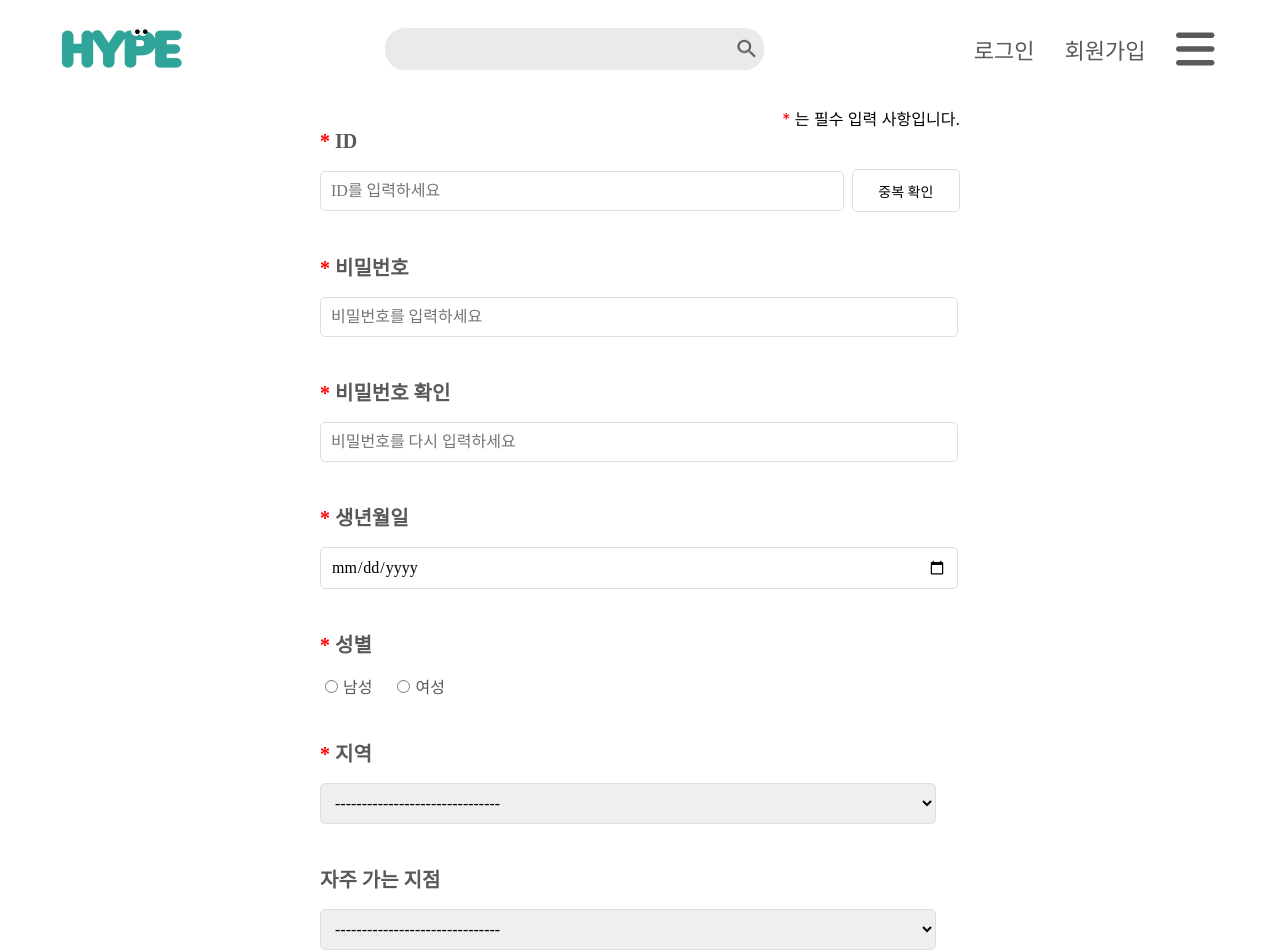
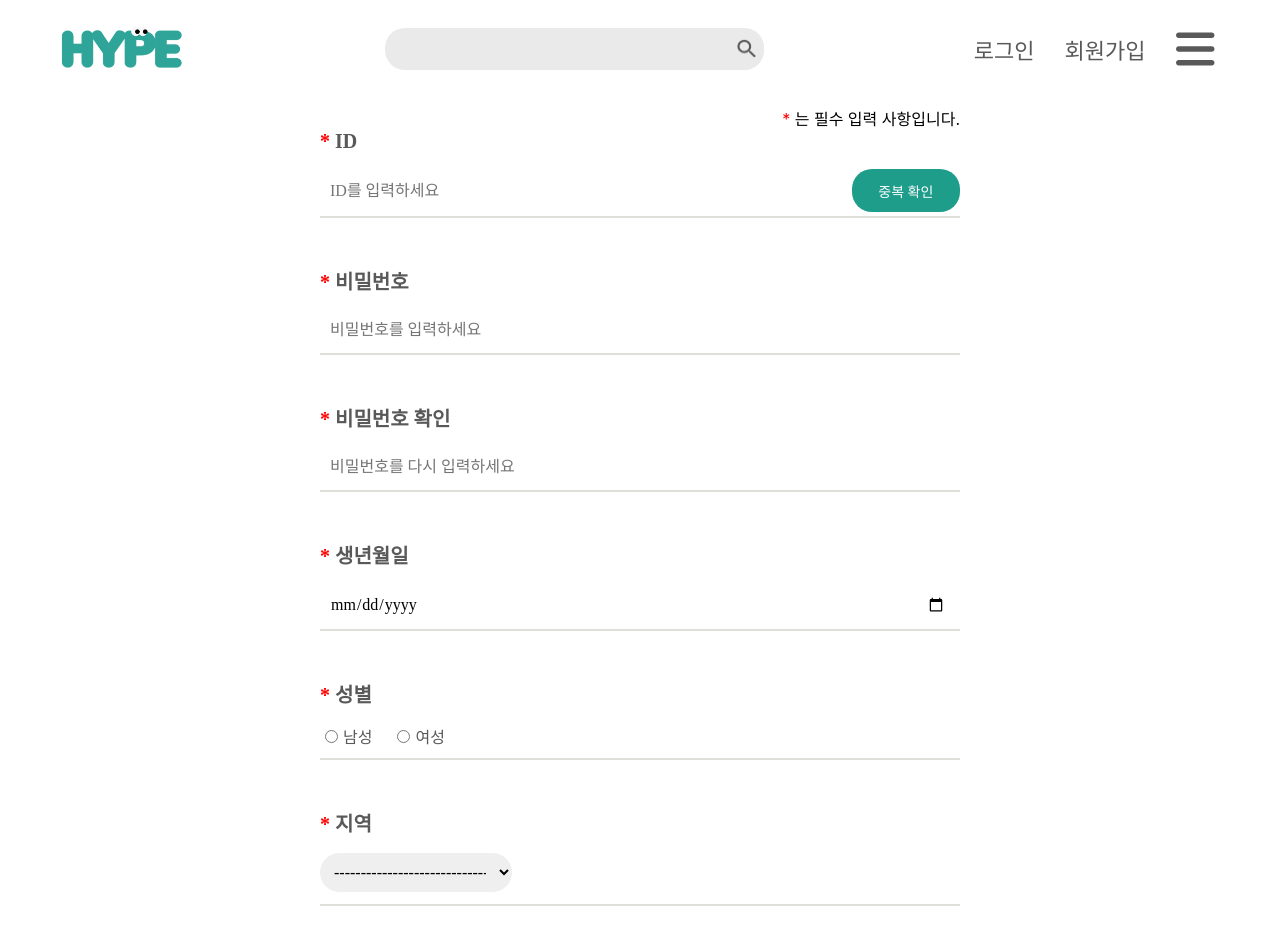
Before and after one commit to project-hype/hype-react, a React (Create React App) app: page /join in a window 1280 px wide. Shown: the top 952 px of the page. Built offline with nearby package versions, Linux system fonts and the light colour scheme; no server answers.

Commit message:
Feat: 회원가입시 중복ID 체크 추가

```diff
--- a/src/components/member/JoinForm.jsx
+++ b/src/components/member/JoinForm.jsx
@@ -27,15 +27,8 @@ const Section = styled.div`
 const InputContainer = styled.div`
   position: relative;
   width: 100%;
-  margin-bottom: 40px;
-`;
-
-const Separator = styled.div`
-  position: absolute;
-  left: 15px;
-  top: 93px;
-  width: calc(100% - 30px);
-  border: 2px solid #e0ded8;
+  margin-bottom: 48px;
+  border: none;
 `;
 
 const LabelContainer = styled.div`
@@ -44,7 +37,7 @@ const LabelContainer = styled.div`
 `;
 
 const Label = styled.div`
-  font-family: 'Happiness_Sans';
+  font-family: '해피니스 산스 타이틀';
   font-weight: bold;
   font-size: 20px;
   color: #595959;
@@ -57,24 +50,30 @@ const Asterisk = styled.span`
 const InputField = styled.input`
   width: calc(100% - 24px);
   padding: 10px;
-  font-family: 'Happiness_Sans';
+  font-family: '해피니스 산스 레귤러';
   font-size: 16px;
-  border: 1px solid #e0ded8;
+  border: none;
   border-radius: 5px;
+  background-color: transparent;
+  &:focus {
+    outline: none;
+  }
 `;
 
 const SelectField = styled.select`
-  width: calc(100% - 24px);
+  width: 30%;
   padding: 10px;
-  font-family: 'Happiness_Sans';
+  font-family: '해피니스 산스 볼드';
   font-size: 16px;
-  border: 1px solid #e0ded8;
-  border-radius: 5px;
+  border: 1px;
+  border-radius: 20px;
+  margin-bottom: 8px;
 `;
 
 const RadioGroup = styled.div`
   display: flex;
   align-items: center;
+  margin-bottom: 10px;
 `;
 
 const RadioButton = styled.label`
@@ -95,11 +94,11 @@ const JoinButtonContainer = styled.div`
 `;
 
 const ErrorText = styled.div`
-  font-family: 'Happiness_Sans';
+  font-family: '해피니스 산스 레귤러';
   font-weight: bold;
   font-size: 11px;
   color: #f00;
-  margin-top: 10px;
+  margin-top: 8px;
 `;
 
 // 버튼 스타일
@@ -144,16 +143,24 @@ const CheckButton = styled.button`
   padding: 10px;
   width: 128px;
   height: 43px;
-  font-family: 'Happiness_Sans';
+  font-family: '해피니스 산스 레귤러';
   font-size: 14px;
-  justifycontent: 'center';
-  border: 1px solid #e0ded8;
-  border-radius: 5px;
-  background-color: #fff;
+  color: #ffffff;
+  border: none;
+  border-radius: 20px;
+  background-color: #1e9d8b;
   cursor: pointer;
   &:hover {
-    background-color: #f0f0f0;
+    background-color: #1e9d8b;
   }
+`;
+
+const Divider = styled.div`
+  width: 100%;
+  height: 2px;
+  background-color: #e0ded8;
+  margin-top: 4px;
+  margin-bottom: 16px; /* 구분선 아래에 여백 추가 */
 `;
 
 // 회원가입 폼 컴포넌트
@@ -168,13 +175,32 @@ const JoinForm = () => {
     preferBranchId: '',
     category: '',
   });
-  const [error, setError] = useState('');
+  const [duplicateIdError, setDuplicateIdError] = useState('');
+  const [passwordError, setPasswordError] = useState('');
   const [selectedCategories, setSelectedCategories] = useState([]);
   const navigate = useNavigate();
 
   const handleChange = (e) => {
-    setForm({ ...form, [e.target.name]: e.target.value });
-    setError(''); // 입력값이 변경되면 에러 메시지를 초기화
+    const { name, value } = e.target;
+    setForm((prevForm) => {
+      const updatedForm = { ...prevForm, [name]: value };
+
+      // 비밀번호와 비밀번호 확인이 일치하는지 확인
+      if (name === 'password' || name === 'confirmPassword') {
+        if (updatedForm.password !== updatedForm.confirmPassword) {
+          setPasswordError('비밀번호가 일치하지 않습니다.');
+        } else {
+          setPasswordError('');
+        }
+      }
+
+      return updatedForm;
+    });
+
+    // ID 중복 확인 오류 메시지 초기화
+    if (name === 'loginId') {
+      setDuplicateIdError('');
+    }
   };
 
   const handleCategoryClick = (categoryId) => {
@@ -187,29 +213,22 @@ const JoinForm = () => {
   };
 
   const checkIdAvailability = async () => {
-    try {
-      const response = await axios.get('http://localhost:8080/member/checkLoginId', { loginId: form.loginId });
-      const result = response.data;
-      console.log(typeof result);
-      console.log(result);
-      if (result === 'sucess') {
-        setError(''); // ID가 사용 가능하면 에러 메시지를 비움
-      } else {
-        setError('중복된 아이디가 있습니다.'); // ID가 중복되면 에러 메시지 설정
-      }
-    } catch (error) {
-      console.error('Error checking ID availability:', error);
-      setError('');
-    }
+    await axios
+      .post('http://localhost:8080/member/checkLoginId', { loginId: form.loginId })
+      .then((response) => {
+        if (response.status === 200) {
+          setDuplicateIdError('사용 가능한 아이디입니다.'); // ID가 사용 가능하면 에러 메시지를 비움
+        }
+      })
+      .catch((error) => {
+        setDuplicateIdError('중복된 아이디가 있습니다.');
+      });
   };
 
   const handleSubmit = (e) => {
     e.preventDefault();
-    if (form.password !== form.confirmPassword) {
-      setError('비밀번호가 일치하지 않습니다.');
-      return;
-    }
-    setError('');
+
+    setPasswordError('');
     console.log('Form submitted', form);
     navigate('/');
   };
@@ -238,7 +257,8 @@ const JoinForm = () => {
               />
               <CheckButton onClick={checkIdAvailability}>중복 확인</CheckButton>
             </div>
-            <ErrorText>{error}</ErrorText>
+            <Divider />
+            <ErrorText>{duplicateIdError}</ErrorText>
           </InputContainer>
 
           <InputContainer>
@@ -255,8 +275,8 @@ const JoinForm = () => {
               placeholder="비밀번호를 입력하세요"
               required
             />
+            <Divider />
           </InputContainer>
-
           <InputContainer>
             <LabelContainer>
               <Label>
@@ -271,9 +291,9 @@ const JoinForm = () => {
               placeholder="비밀번호를 다시 입력하세요"
               required
             />
+            <Divider />
+            <ErrorText>{passwordError}</ErrorText>
           </InputContainer>
-
-          {error && <ErrorText>{error}</ErrorText>}
 
           <InputContainer>
             <LabelContainer>
@@ -282,6 +302,7 @@ const JoinForm = () => {
               </Label>
             </LabelContainer>
             <InputField type="date" name="birthDate" value={form.birthDate} onChange={handleChange} required />
+            <Divider />
           </InputContainer>
 
           <InputContainer>
@@ -314,6 +335,7 @@ const JoinForm = () => {
                 여성
               </RadioButton>
             </RadioGroup>
+            <Divider />
           </InputContainer>
 
           <InputContainer>
@@ -342,6 +364,7 @@ const JoinForm = () => {
               <option value="16">경상남도</option>
               <option value="17">제주도</option>
             </SelectField>
+            <Divider />
           </InputContainer>
 
           <InputContainer>
@@ -367,6 +390,7 @@ const JoinForm = () => {
               <option value="15">울산동구점</option>
               <option value="16">충청점</option>
             </SelectField>
+            <Divider />
           </InputContainer>
 
           <InputContainer>
--- a/src/components/member/LogInForm.jsx
+++ b/src/components/member/LogInForm.jsx
@@ -53,6 +53,9 @@ const Input = styled.input`
   height: 50%;
   font-size: 15px;
   padding: 10px;
+  &:focus {
+    outline: none;
+  }
 `;
 
 const SignUpContainer = styled.div`
```
